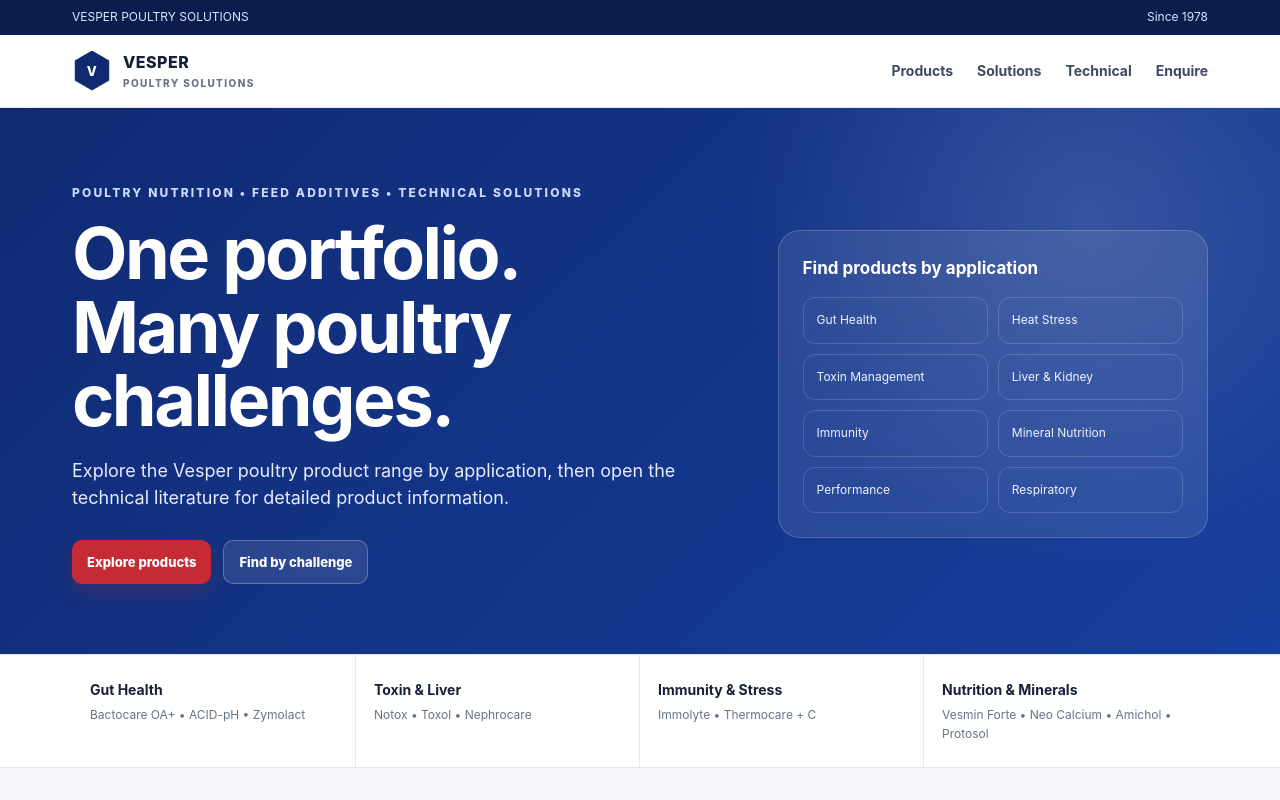
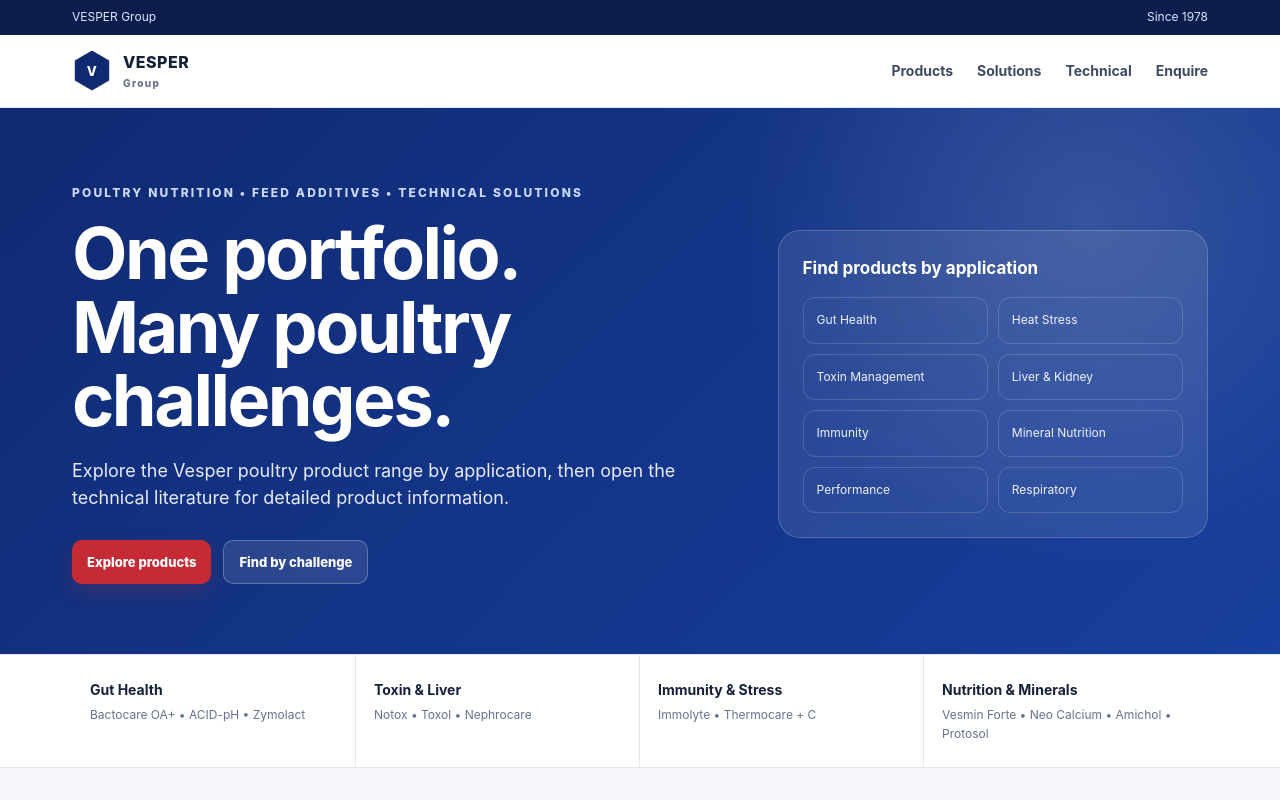
Before and after one commit to Naga5597/Vesper-Poultry-Catalogue, a plain HTML site: page index.html in a window 1280 px wide. Shown: the top 800 px of the page. Drawn offline with Linux system fonts and the light colour scheme.

Commit message:
Update index.html

```diff
--- a/index.html
+++ b/index.html
@@ -3,8 +3,8 @@
 <head>
 <meta charset="utf-8">
 <meta name="viewport" content="width=device-width,initial-scale=1">
-<title>Vesper Poultry Solutions | Product Portfolio</title>
-<meta name="description" content="Vesper Poultry Solutions — poultry feed additives, nutritional supplements and specialty products.">
+<title>Vesper Group | Product Portfolio</title>
+<meta name="description" content="Vesper Group— poultry feed additives, nutritional supplements and treatment products.">
 <style>
 :root{
  --navy:#102a72;--navy2:#173f9d;--red:#c62b35;--ink:#162039;--muted:#66728c;
@@ -81,10 +81,10 @@
 </style>
 </head>
 <body>
-<div class="topbar"><div class="wrap"><span>VESPER POULTRY SOLUTIONS</span><span>Since 1978</span></div></div>
+<div class="topbar"><div class="wrap"><span>VESPER Group</span><span>Since 1978</span></div></div>
 <nav class="nav"><div class="wrap nav-inner">
 <a class="brand" href="#">
-<span class="brand-mark">V</span><span>VESPER<small>POULTRY SOLUTIONS</small></span>
+<span class="brand-mark">V</span><span>VESPER<small>Group</small></span>
 </a>
 <div class="navlinks"><a href="#products">Products</a><a href="#solutions">Solutions</a><a href="#technical">Technical</a><a href="#enquiry">Enquire</a></div>
 </div></nav>
```
